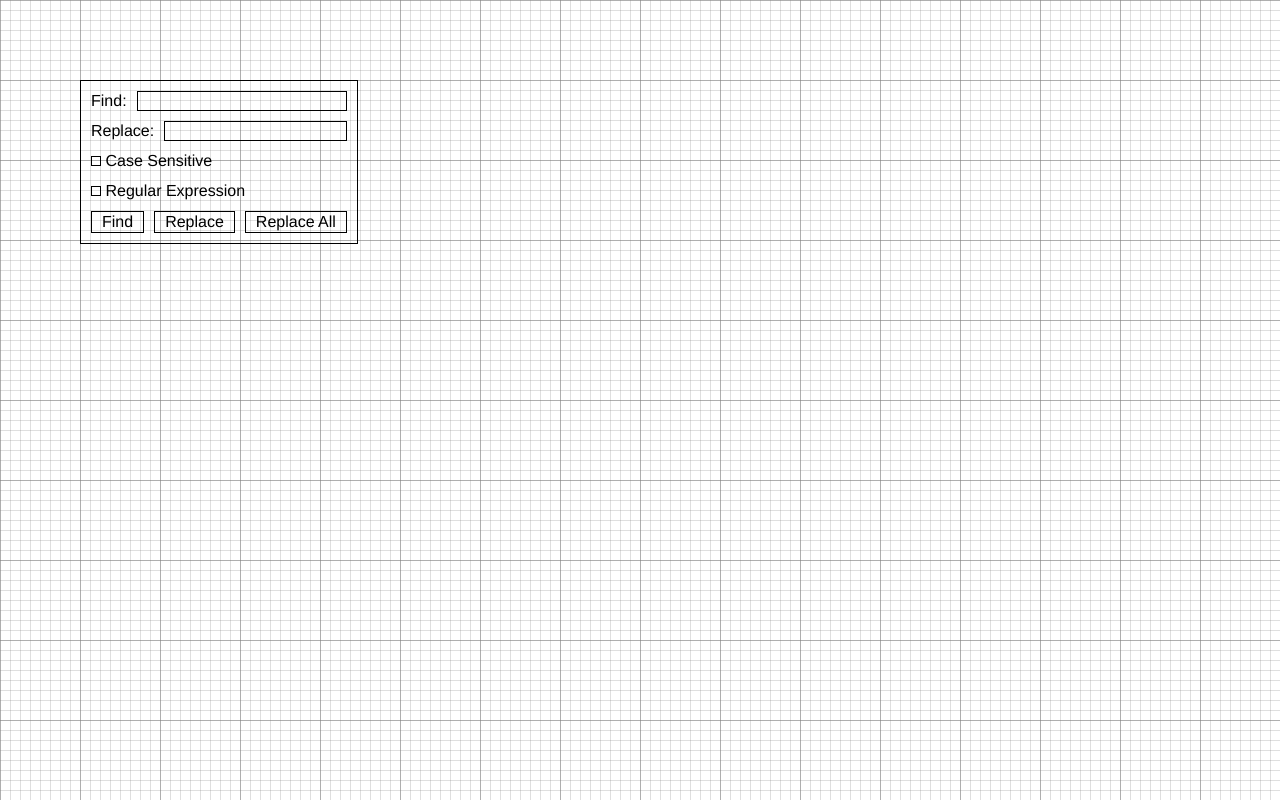
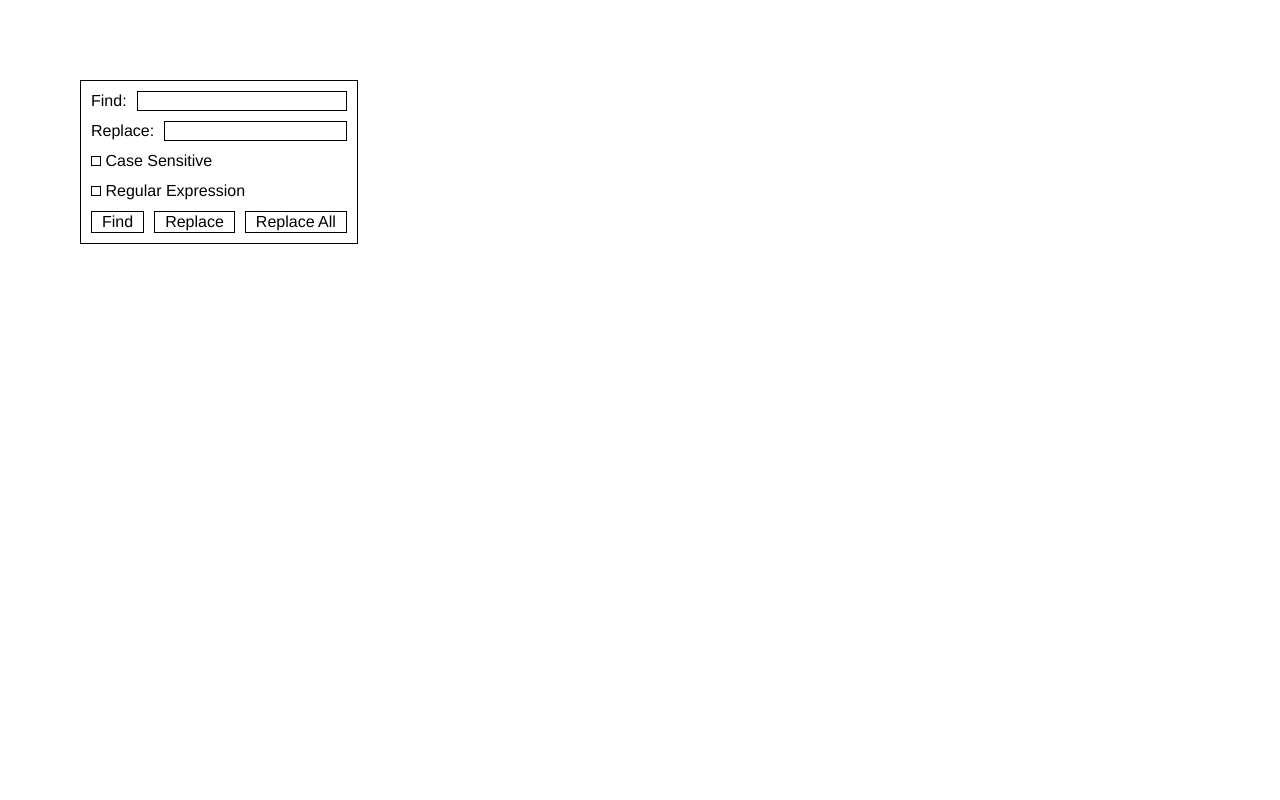
Before and after one commit to robenkleene/assets-web, a website: page find-and-replace/index.html in a window 1280 px wide. Drawn offline with Linux system fonts and the light colour scheme.

Commit message:
Hide grid

```diff
--- a/find-and-replace/index.html
+++ b/find-and-replace/index.html
@@ -7,7 +7,7 @@
 </head>
 <body>
 
-	<div class="artboard-overlay"></div>
+	<!-- <div class="artboard-overlay"></div> -->
 
 	<section>
 
```
